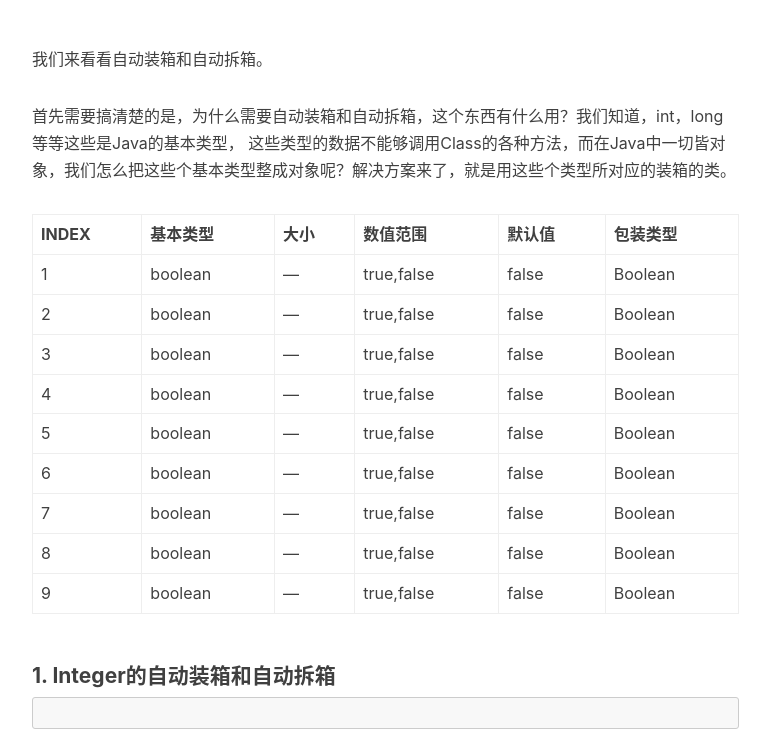
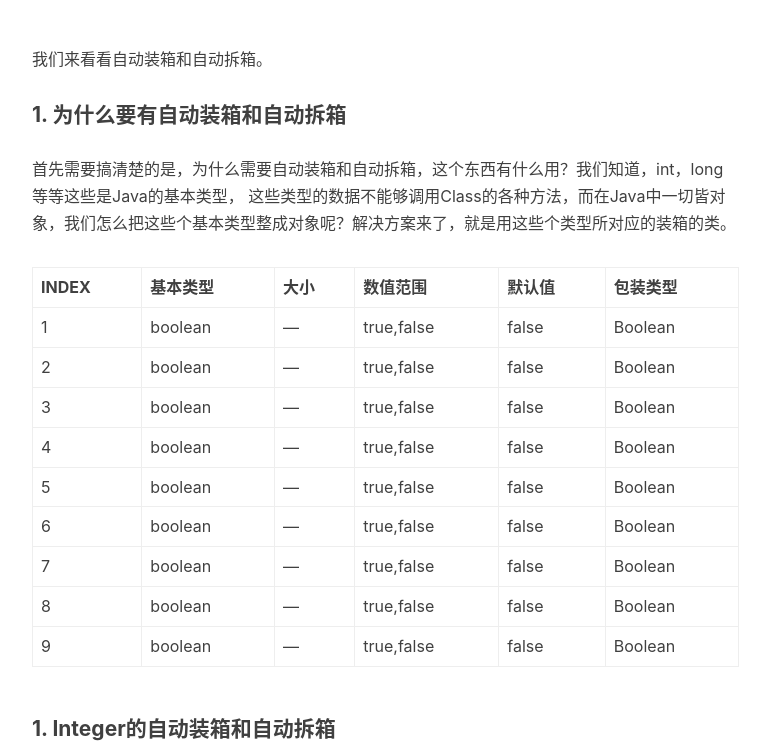
Before and after one commit to baiscjava/basicjava.github.io, a Jekyll site: the page built from _posts/2017-01-11-Autobox和Auto-unbox.md, in a window 1280 px wide and 900 px high, scrolled down 303 px, cut to the strip 158-900 px from the top of the window. Shown: the whole strip, without its empty margins (233-1003 px from the left). Built offline with Jekyll 4.4.1, drawn with Linux system fonts in a browser that asks for light colours; nearby versions of some CDN libraries; comment, search, counter and statistics services are not loaded.

Commit message:
Update 2017-01-11-Autobox和Auto-unbox.md

```diff
--- a/_posts/2017-01-11-Autobox和Auto-unbox.md
+++ b/_posts/2017-01-11-Autobox和Auto-unbox.md
@@ -9,6 +9,8 @@ tags:
 ---
 
 我们来看看自动装箱和自动拆箱。
+
+#### 1. 为什么要有自动装箱和自动拆箱
 
 首先需要搞清楚的是，为什么需要自动装箱和自动拆箱，这个东西有什么用？我们知道，int，long等等这些是Java的基本类型，
 这些类型的数据不能够调用Class的各种方法，而在Java中一切皆对象，我们怎么把这些个基本类型整成对象呢？解决方案来了，就是用这些个类型所对应的装箱的类。
```
